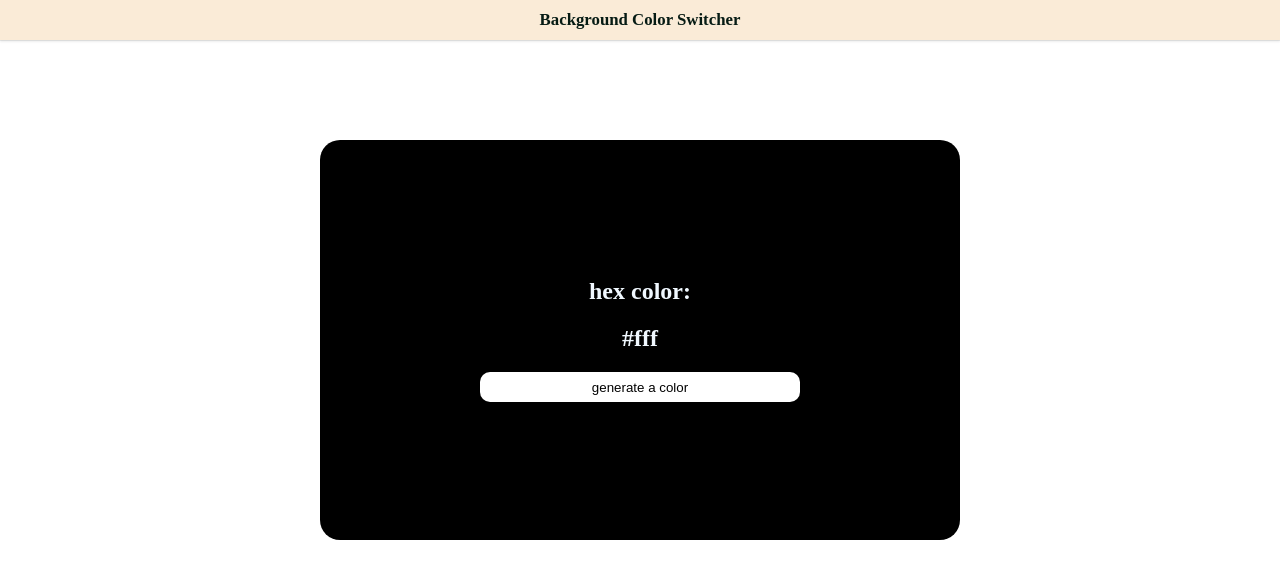
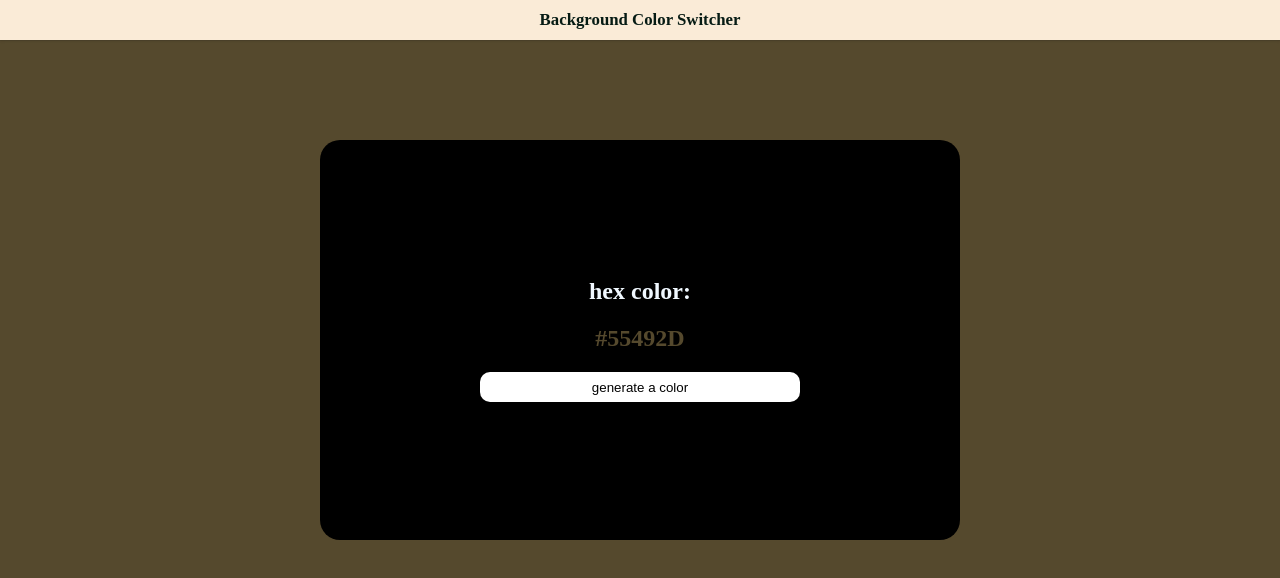
Before and after one commit to KolyoKolev/background-color-switcher, a plain HTML site: page index.html in a window 1280 px wide. Both pictures are taken after a click on the button "generate a color". Drawn offline with Linux system fonts and the light colour scheme.

Commit message:
add javascript

```diff
--- a/index.html
+++ b/index.html
@@ -17,5 +17,6 @@
         <button class="btn btn-hero" id="btn">generate a color</button>
       </div>
     </main>
+    <script src="./scripts/index.js"></script>
   </body>
 </html>
--- /dev/null
+++ b/scripts/index.js
@@ -0,0 +1,22 @@
+(function () {
+  const hex = [1, 2, 3, 4, 5, 6, 7, 8, 9, 'A', 'B', 'C', 'D', 'E', 'F'];
+
+  const btn = document.querySelector('#btn');
+  const color = document.querySelector('.color');
+
+  btn.addEventListener('click', () => {
+    let hexColor = '#';
+    for (let i = 0; i < 6; i++) {
+      hexColor += hex[getRandomNumber()];
+    }
+
+    color.textContent =
+      color.style.color =
+      document.body.style.backgroundColor =
+        hexColor;
+  });
+
+  const getRandomNumber = () => {
+    return Math.floor(Math.random() * hex.length);
+  };
+})();
```
